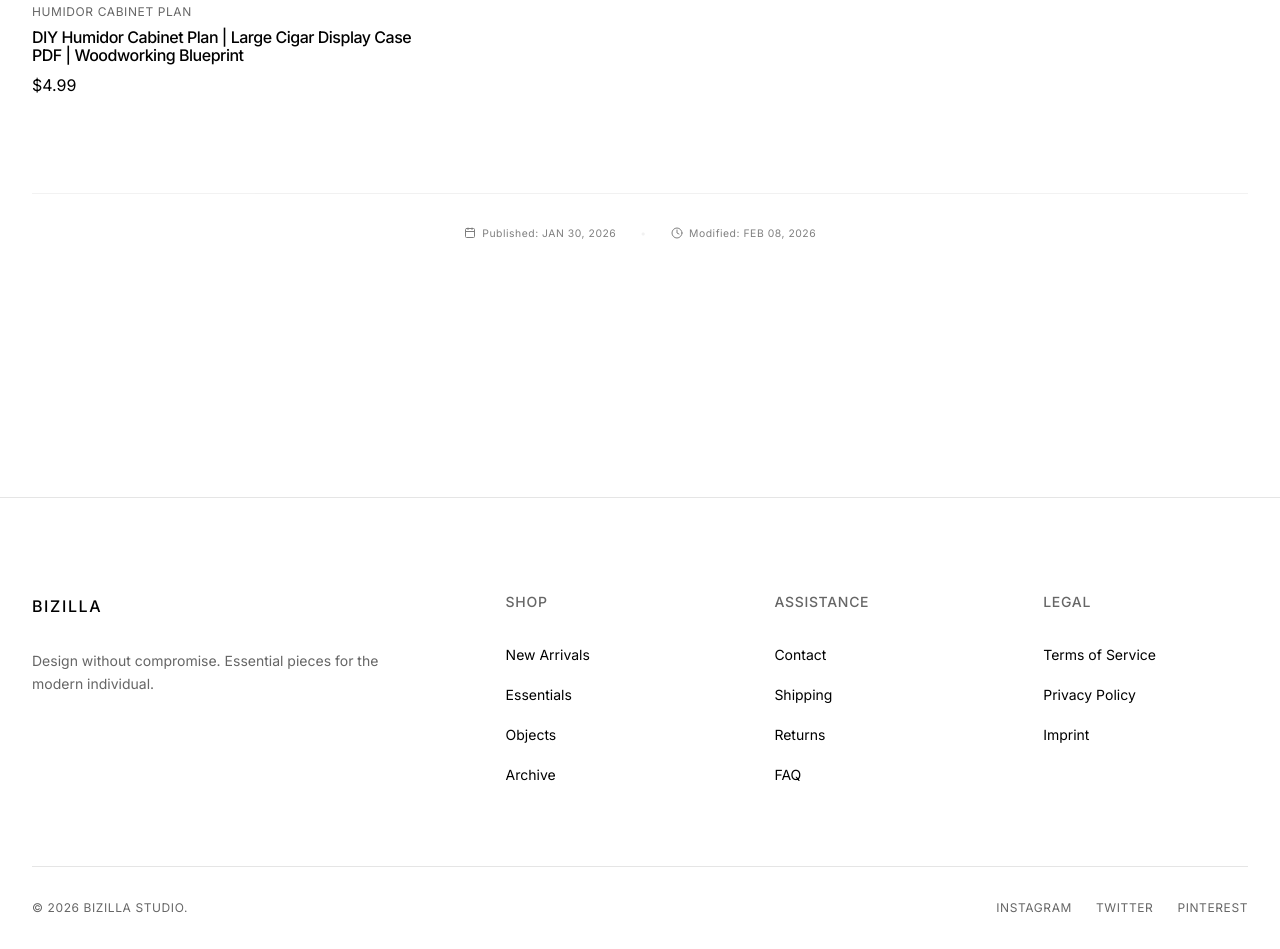
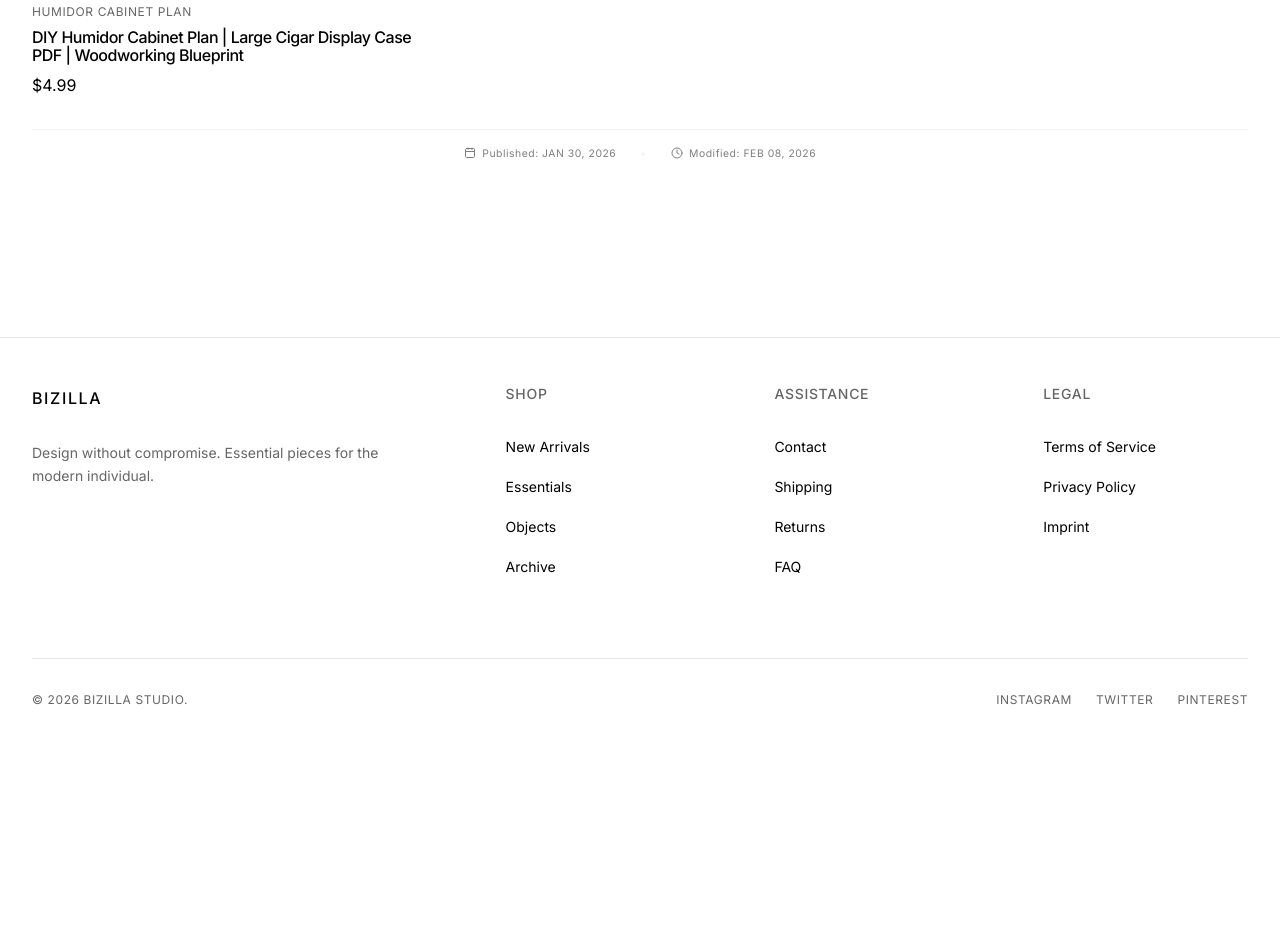
Before and after one commit to eleseles/heroanimalart, a Next.js app: page /products/1 in a window 1280 px wide. Shown: the part 3240-4189 px from the top of the page. After the commit the page ends 3981 px from the top, so only its background shows below. Built offline with nearby package versions, Linux system fonts and the light colour scheme.

Commit message:
UI: Reduce excessive spacing above footer

```diff
--- a/src/app/globals.css
+++ b/src/app/globals.css
@@ -452,8 +452,8 @@ h1, h2, h3, h4, h5, h6 {
 /* Footer */
 .footer {
   border-top: 1px solid var(--border-color);
-  padding: 6rem 0 2rem;
-  margin-top: 6rem;
+  padding: 3rem 0 2rem;
+  margin-top: 2rem;
 }
 
 .footer-grid {
@@ -945,8 +945,8 @@ h1, h2, h3, h4, h5, h6 {
 .product-bottom-meta {
   display: flex;
   justify-content: center;
-  margin-top: 6rem;
-  padding: 2rem 0;
+  margin-top: 2rem;
+  padding: 1rem 0;
   border-top: 1px solid var(--border-color);
   opacity: 0.5;
 }
--- a/src/app/products/page.tsx
+++ b/src/app/products/page.tsx
@@ -10,7 +10,7 @@ export const metadata: Metadata = {
 
 export default function ShopPage() {
   return (
-    <div className="container" style={{ paddingTop: '120px', paddingBottom: '8rem' }}>
+    <div className="container" style={{ paddingTop: '120px', paddingBottom: '4rem' }}>
       <div className="section-header">
         <h1 className="section-title">All Products</h1>
         <div style={{ fontSize: '0.875rem', color: 'var(--text-secondary)' }}>
```
